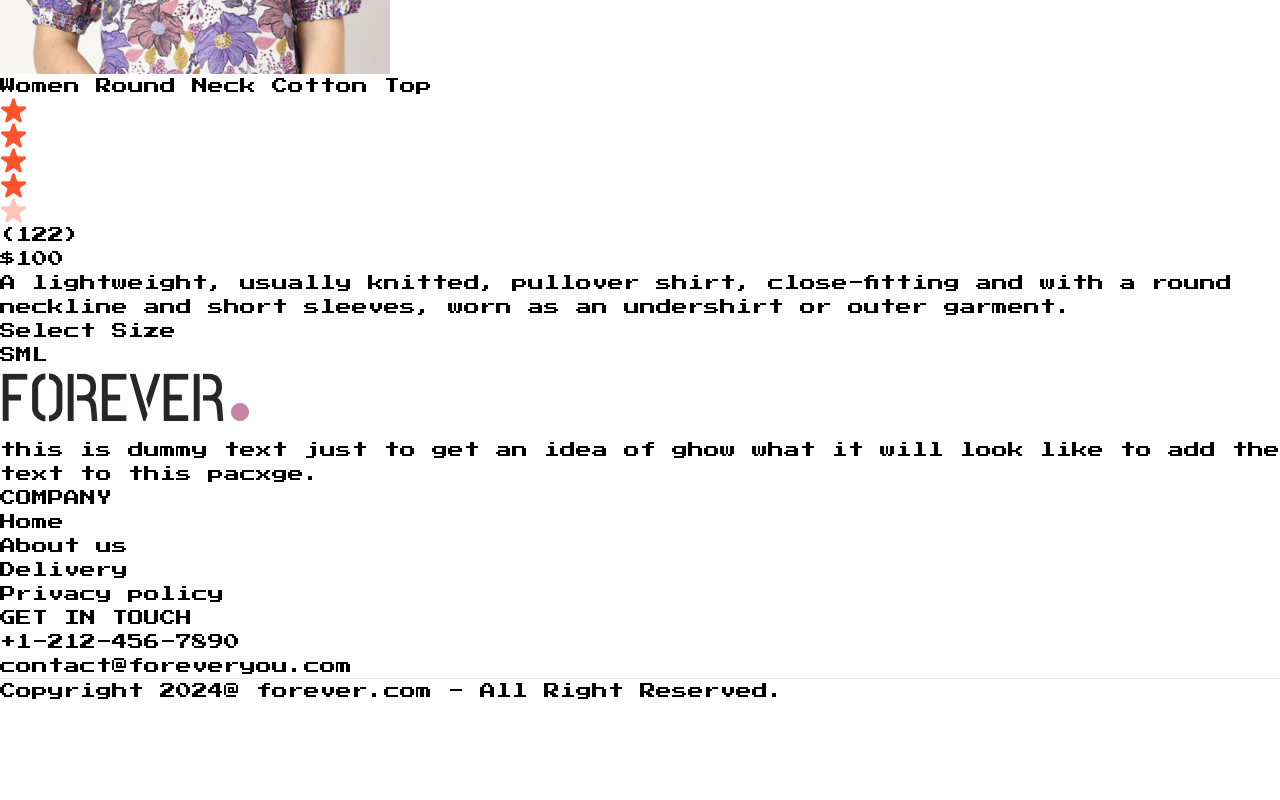
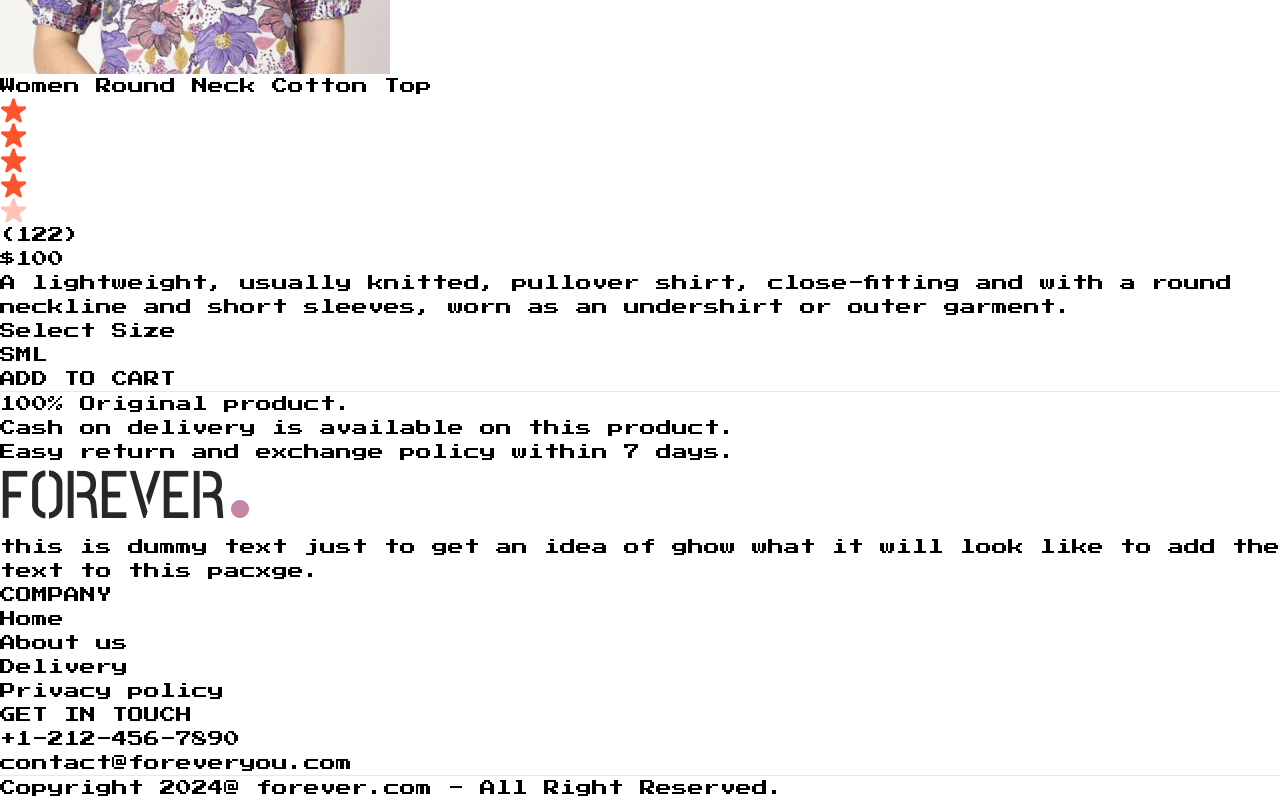
Before and after one commit to jackiejr18/ecommerce-two, a React (Vite) app in the folder frontend/: page /product/aaaaa in a window 1280 px wide. Shown: the part 1348-2148 px from the top of the page. Before the commit the page ends 2051 px from the top, so only its background shows below. Built offline with nearby package versions, Linux system fonts and the light colour scheme.

Commit message:
addition of more product page info

```diff
--- a/frontend/src/pages/Product.jsx
+++ b/frontend/src/pages/Product.jsx
@@ -68,6 +68,13 @@
               ))}
             </div>
           </div>
+          <button className='bg-black text-white px-8 py-3 text-sm active:bg-gray-700'>ADD TO CART</button>
+          <hr className='mt-8 sm:w-4/5'/>
+          <div className='text-sm text-gray-500 mt-5 flex flex-col gap-1'>
+            <p>100% Original product.</p>
+            <p>Cash on delivery is available on this product.</p>
+            <p>Easy return and exchange policy within 7 days.</p>
+          </div>
         </div>
       </div>
 
```
